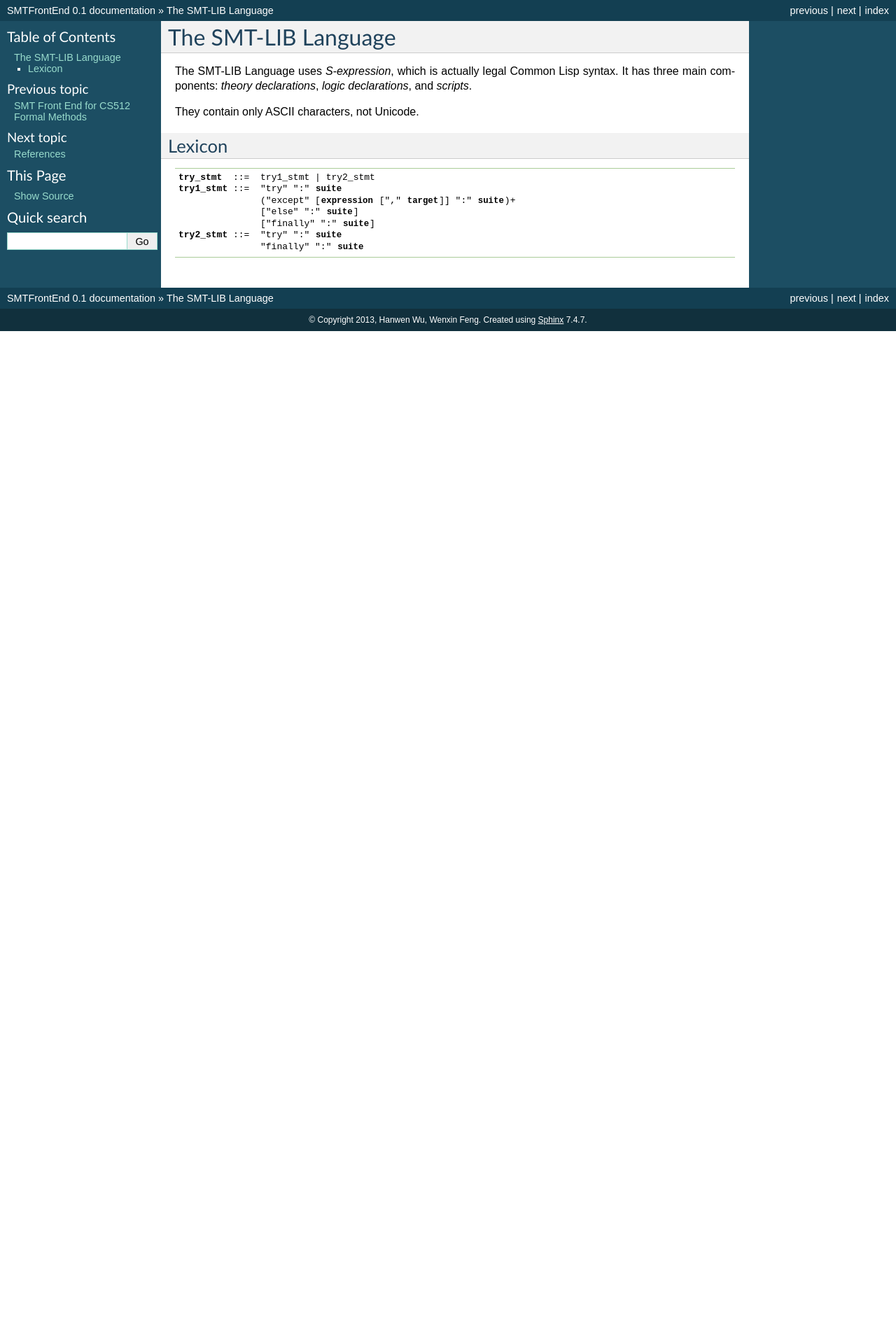
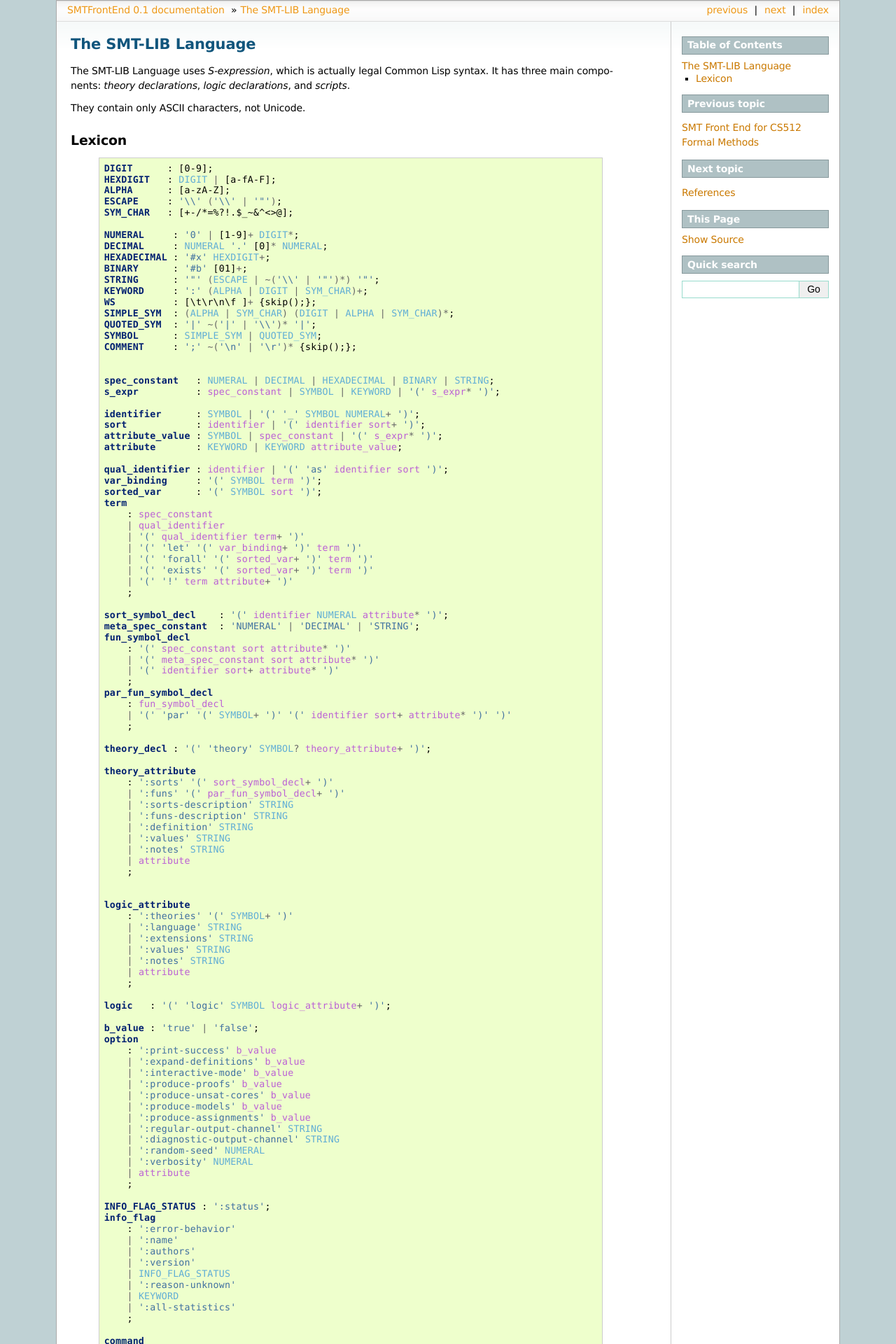
Before and after one commit to steinwaywhw/SMT-FrontEnd, a Sphinx documentation site: the page built from docs/source/smtv2.rst, in a window 1280 px wide. Shown: the top 1920 px of the page at 70% size. Built offline with Sphinx 7.4.7, drawn with Linux system fonts in a browser that asks for light colours; formulas are drawn with MathJax 3; before the commit the page ends 900 px from its top, so only the background shows below that; some of the changed text lies outside the part shown.

Commit message:
Change theme

```diff
--- a/docs/source/conf.py
+++ b/docs/source/conf.py
@@ -91,7 +91,7 @@ pygments_style = 'sphinx'
 
 # The theme to use for HTML and HTML Help pages.  See the documentation for
 # a list of builtin themes.
-html_theme = 'default'
+html_theme = 'sphinxdoc'
 
 # Theme options are theme-specific and customize the look and feel of a theme
 # further.  For a list of options available for each theme, see the
--- a/docs/source/help.rst
+++ /dev/null
@@ -1,2 +0,0 @@
-lalalala
-=========
--- a/docs/source/smtv2.rst
+++ b/docs/source/smtv2.rst
@@ -8,11 +8,157 @@ They contain only ASCII characters, not Unicode.
 Lexicon
 ------------
 
-.. productionlist::
-   try_stmt: try1_stmt | try2_stmt
-   try1_stmt: "try" ":" `suite`
-            : ("except" [`expression` ["," `target`]] ":" `suite`)+
-            : ["else" ":" `suite`]
-            : ["finally" ":" `suite`]
-   try2_stmt: "try" ":" `suite`
-            : "finally" ":" `suite`
+ .. code-block:: antlr
+
+	DIGIT      : [0-9];
+	HEXDIGIT   : DIGIT | [a-fA-F];
+	ALPHA      : [a-zA-Z];
+	ESCAPE     : '\\' ('\\' | '"');
+	SYM_CHAR   : [+-/*=%?!.$_~&^<>@];
+
+	NUMERAL     : '0' | [1-9]+ DIGIT*;
+	DECIMAL     : NUMERAL '.' [0]* NUMERAL;
+	HEXADECIMAL : '#x' HEXDIGIT+;
+	BINARY      : '#b' [01]+;
+	STRING      : '"' (ESCAPE | ~('\\' | '"')*) '"';
+	KEYWORD     : ':' (ALPHA | DIGIT | SYM_CHAR)+;
+	WS          : [\t\r\n\f ]+ {skip();};
+	SIMPLE_SYM  : (ALPHA | SYM_CHAR) (DIGIT | ALPHA | SYM_CHAR)*;
+	QUOTED_SYM  : '|' ~('|' | '\\')* '|';
+	SYMBOL      : SIMPLE_SYM | QUOTED_SYM;
+	COMMENT     : ';' ~('\n' | '\r')* {skip();};
+
+
+	spec_constant   : NUMERAL | DECIMAL | HEXADECIMAL | BINARY | STRING;
+	s_expr          : spec_constant | SYMBOL | KEYWORD | '(' s_expr* ')';
+
+	identifier      : SYMBOL | '(' '_' SYMBOL NUMERAL+ ')';
+	sort            : identifier | '(' identifier sort+ ')';
+	attribute_value : SYMBOL | spec_constant | '(' s_expr* ')';
+	attribute       : KEYWORD | KEYWORD attribute_value;
+
+	qual_identifier : identifier | '(' 'as' identifier sort ')';
+	var_binding     : '(' SYMBOL term ')';
+	sorted_var      : '(' SYMBOL sort ')';
+	term
+	    : spec_constant
+	    | qual_identifier
+	    | '(' qual_identifier term+ ')'
+	    | '(' 'let' '(' var_binding+ ')' term ')'
+	    | '(' 'forall' '(' sorted_var+ ')' term ')'
+	    | '(' 'exists' '(' sorted_var+ ')' term ')'
+	    | '(' '!' term attribute+ ')'
+	    ;
+
+	sort_symbol_decl    : '(' identifier NUMERAL attribute* ')';
+	meta_spec_constant  : 'NUMERAL' | 'DECIMAL' | 'STRING';
+	fun_symbol_decl
+	    : '(' spec_constant sort attribute* ')'
+	    | '(' meta_spec_constant sort attribute* ')'
+	    | '(' identifier sort+ attribute* ')'
+	    ;
+	par_fun_symbol_decl
+	    : fun_symbol_decl
+	    | '(' 'par' '(' SYMBOL+ ')' '(' identifier sort+ attribute* ')' ')'
+	    ;
+
+	theory_decl : '(' 'theory' SYMBOL? theory_attribute+ ')';
+
+	theory_attribute
+	    : ':sorts' '(' sort_symbol_decl+ ')'
+	    | ':funs' '(' par_fun_symbol_decl+ ')'
+	    | ':sorts-description' STRING
+	    | ':funs-description' STRING
+	    | ':definition' STRING
+	    | ':values' STRING
+	    | ':notes' STRING
+	    | attribute
+	    ;
+
+
+	logic_attribute
+	    : ':theories' '(' SYMBOL+ ')'
+	    | ':language' STRING
+	    | ':extensions' STRING
+	    | ':values' STRING
+	    | ':notes' STRING
+	    | attribute
+	    ;
+
+	logic   : '(' 'logic' SYMBOL logic_attribute+ ')';
+
+	b_value : 'true' | 'false';
+	option
+	    : ':print-success' b_value
+	    | ':expand-definitions' b_value
+	    | ':interactive-mode' b_value
+	    | ':produce-proofs' b_value
+	    | ':produce-unsat-cores' b_value
+	    | ':produce-models' b_value
+	    | ':produce-assignments' b_value
+	    | ':regular-output-channel' STRING
+	    | ':diagnostic-output-channel' STRING
+	    | ':random-seed' NUMERAL
+	    | ':verbosity' NUMERAL
+	    | attribute
+	    ;
+
+	INFO_FLAG_STATUS : ':status';
+	info_flag
+	    : ':error-behavior'
+	    | ':name'
+	    | ':authors'
+	    | ':version'
+	    | INFO_FLAG_STATUS
+	    | ':reason-unknown'
+	    | KEYWORD
+	    | ':all-statistics'
+	    ;
+
+	command
+	    : '(' 'set-logic' SYMBOL ')'
+	    | '(' 'set-option' option ')'
+	    | '(' 'set-info' attribute ')'
+	    | '(' 'declare-sort' SYMBOL NUMERAL ')'
+	    | '(' 'define-sort' SYMBOL '(' SYMBOL* ')' sort ')'
+	    | '(' 'declare-fun' SYMBOL '(' sort* ')' sort ')'
+	    | '(' 'define-fun' SYMBOL '(' sorted_var* ')' sort term ')'
+	    | '(' 'push' NUMERAL ')'
+	    | '(' 'pop' NUMERAL ')'
+	    | '(' 'assert' term ')'
+	    | '(' 'check-sat' ')'
+	    | '(' 'get-assertions' ')'
+	    | '(' 'get-proof' ')'
+	    | '(' 'get-unset-core' ')'
+	    | '(' 'get-value' '(' term+ ')' ')'
+	    | '(' 'get-assignment' ')'
+	    | '(' 'get-option' KEYWORD ')'
+	    | '(' 'get-info' info_flag ')'
+	    | '(' 'exit' ')'
+	    ;
+
+	script : command+;
+
+	gen_response    : 'unsupported' | 'success' | '(' 'error' STRING ')';
+	error_behavior  : 'immediate-exit' | 'continued-execution';
+	reason_unknown  : 'memout' | 'incomplete';
+	status          : 'sat' | 'unsat' | 'unknown';
+	info_response
+	    : ':error-behavior' error_behavior
+	    | ':name' STRING
+	    | ':authors' STRING
+	    | ':version' STRING
+	    | ':reason-unknown' reason_unknown
+	    | attribute
+	    ;
+	get_info_response       : '(' info_response+ ')';
+	check_sat_response      : status;
+	get_assertions_response : '(' term+ ')';
+	proof                   : s_expr;
+	get_proof_response      : proof;
+	get_unsat_core_response : '(' SYMBOL+ ')';
+	valuation_pair          : '(' term term ')';
+	get_value_response      : '(' valuation_pair+ ')';
+	t_valuation_pair        : '(' SYMBOL b_value ')';
+	get_assignment_response : '(' t_valuation_pair* ')';
+	get_option_response     : attribute_value;
```
Also changed, not shown: docs/source/ref.rst (+21 -22 lines).
